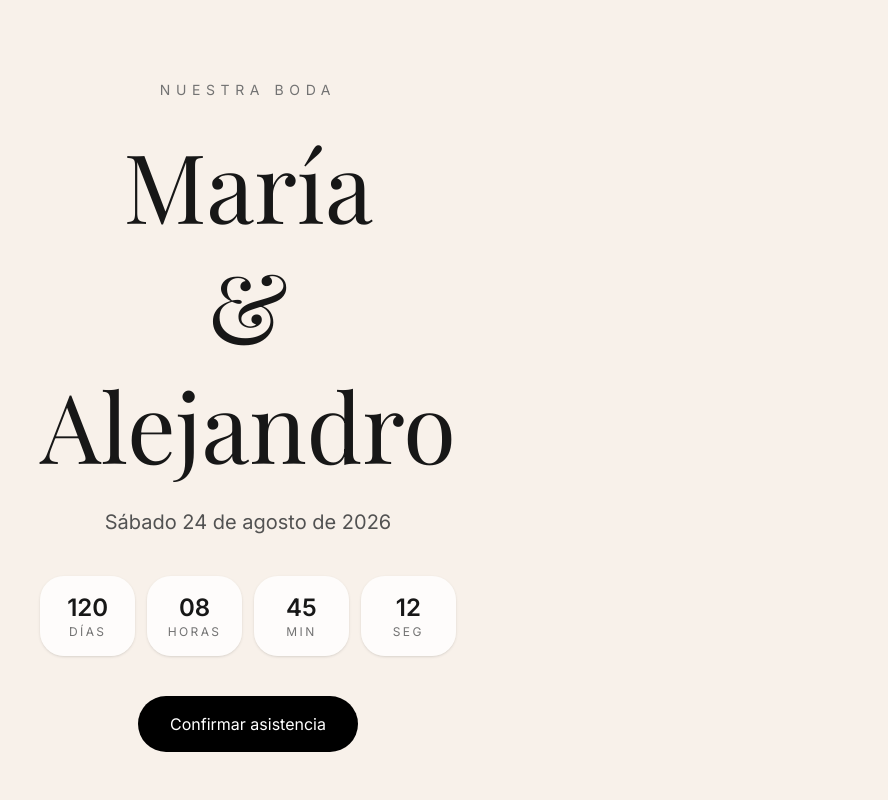
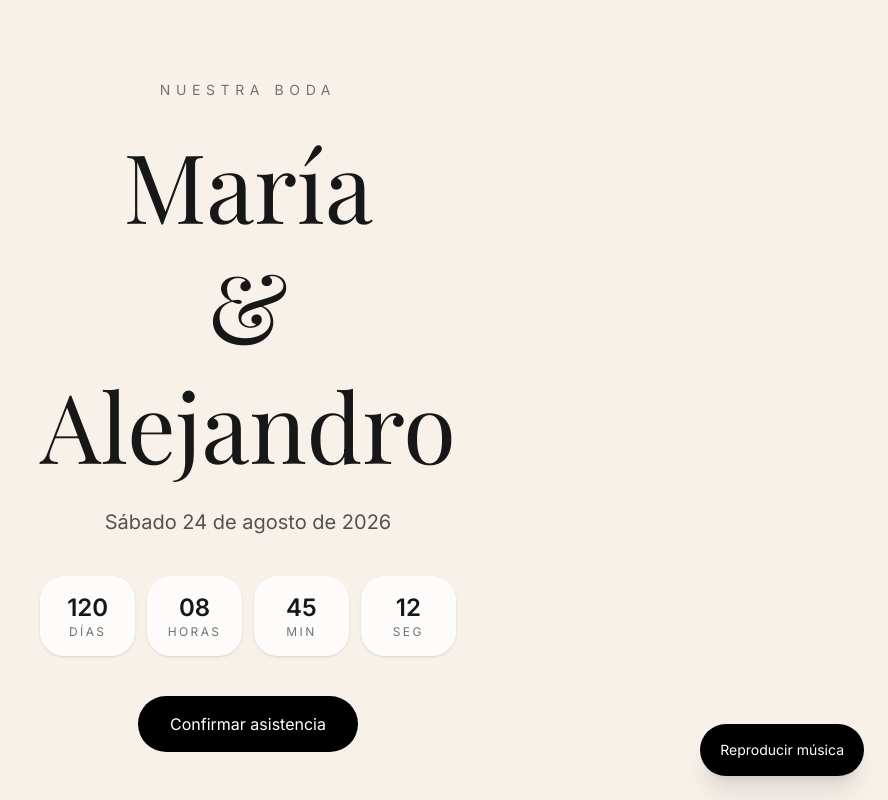
Before and after one commit to MiguelZefe/invitea, a Next.js app: page /invitacion/demo-boda in a window 1280 px wide. Shown: the top 800 px of the page, without its empty margins (392-1280 px from the left). Built offline with nearby package versions, Linux system fonts and the light colour scheme; a web font is replaced by a local one.

Commit message:
feat: agregar reproductor de musica en demo de boda

```diff
--- a/src/app/invitacion/demo-boda/page.tsx
+++ b/src/app/invitacion/demo-boda/page.tsx
@@ -4,10 +4,12 @@ import WeddingHero from "@/components/wedding-demo/WeddingHero";
 import WeddingItinerary from "@/components/wedding-demo/WeddingItinerary";
 import WeddingLocations from "@/components/wedding-demo/WeddingLocations";
 import WeddingRSVP from "@/components/wedding-demo/WeddingRSVP";
+import WeddingMusicPlayer from "@/components/wedding-demo/WeddingMusicPlayer";
 
 export default function DemoBodaPage() {
   return (
     <main className="min-h-screen bg-[#f8f1ea] text-neutral-900">
+      <WeddingMusicPlayer />
       <WeddingHero />
       <WeddingLocations />
       <WeddingItinerary />
--- /dev/null
+++ b/src/components/wedding-demo/WeddingMusicPlayer.tsx
@@ -0,0 +1,37 @@
+"use client";
+
+import { useRef, useState } from "react";
+
+export default function WeddingMusicPlayer() {
+  const audioRef = useRef<HTMLAudioElement>(null);
+  const [isPlaying, setIsPlaying] = useState(false);
+
+  const toggleMusic = async () => {
+    if (!audioRef.current) return;
+
+    if (isPlaying) {
+      audioRef.current.pause();
+      setIsPlaying(false);
+      return;
+    }
+
+    await audioRef.current.play();
+    setIsPlaying(true);
+  };
+
+  return (
+    <div className="fixed bottom-6 right-6 z-50">
+      <audio ref={audioRef} loop>
+        <source src="/music/demo-wedding.mp3" type="audio/mpeg" />
+      </audio>
+
+      <button
+        type="button"
+        onClick={toggleMusic}
+        className="rounded-full bg-black px-5 py-4 text-sm text-white shadow-xl transition hover:opacity-90"
+      >
+        {isPlaying ? "Pausar música" : "Reproducir música"}
+      </button>
+    </div>
+  );
+}
```
Also changed, not shown: 1 other file (tests, documents, lock files or other folders).
